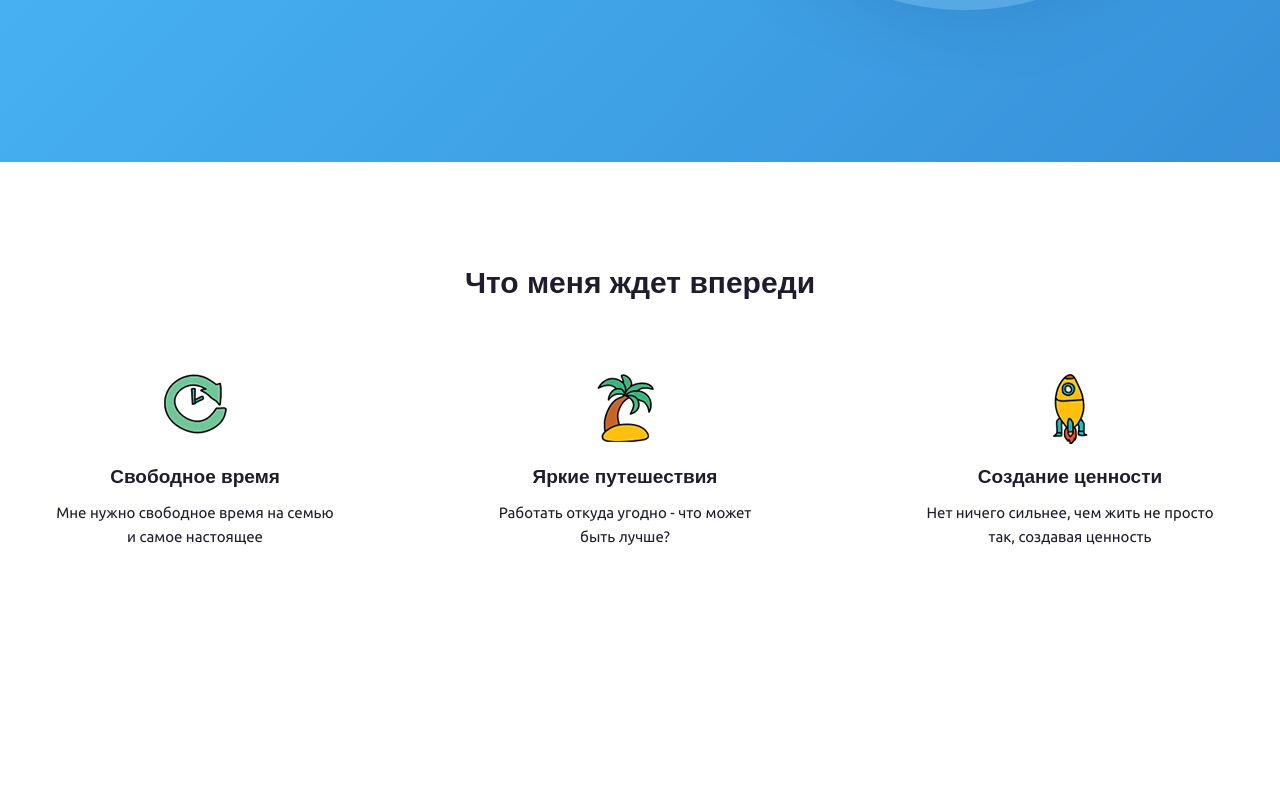
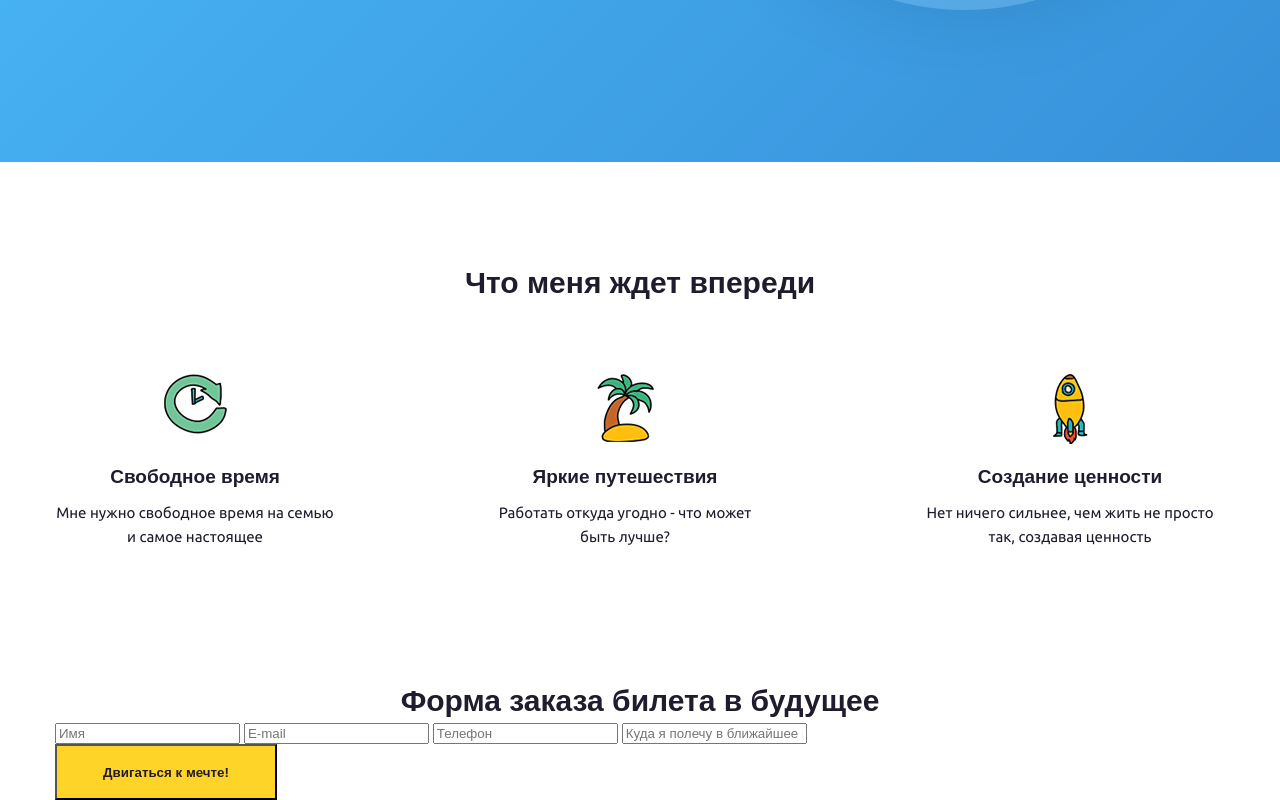
Before and after one commit to ivan-ust402/Creating-a-landing-page-fix, a plain HTML site: page index.html in a window 1280 px wide. Shown: the part 671-1471 px from the top of the page. Before the commit the page ends 1351 px from the top, so only its background shows below. Drawn offline with nearby package versions, Linux system fonts and the light colour scheme.

Commit message:
html: added content to ticket section

```diff
--- a/index.html
+++ b/index.html
@@ -47,7 +47,14 @@
     </section>
     <section class="ticket">
         <div class="container">
-
+            <h2 class="section-title">Форма заказа билета в будущее</h2>
+            <form action="#" class="form">
+                <input type="text" class="name" placeholder="Имя" required>
+                <input type="email" class="email" placeholder="E-mail" required>
+                <input type="phone" class="phone" placeholder="Телефон" required>
+                <input type="text" class="answer" placeholder="Куда я полечу в ближайшее время?" required>
+                <button class="btn btn-button">Двигаться к мечте!</button>
+            </form>
         </div>
     </section>
     <footer class="footer">
```
